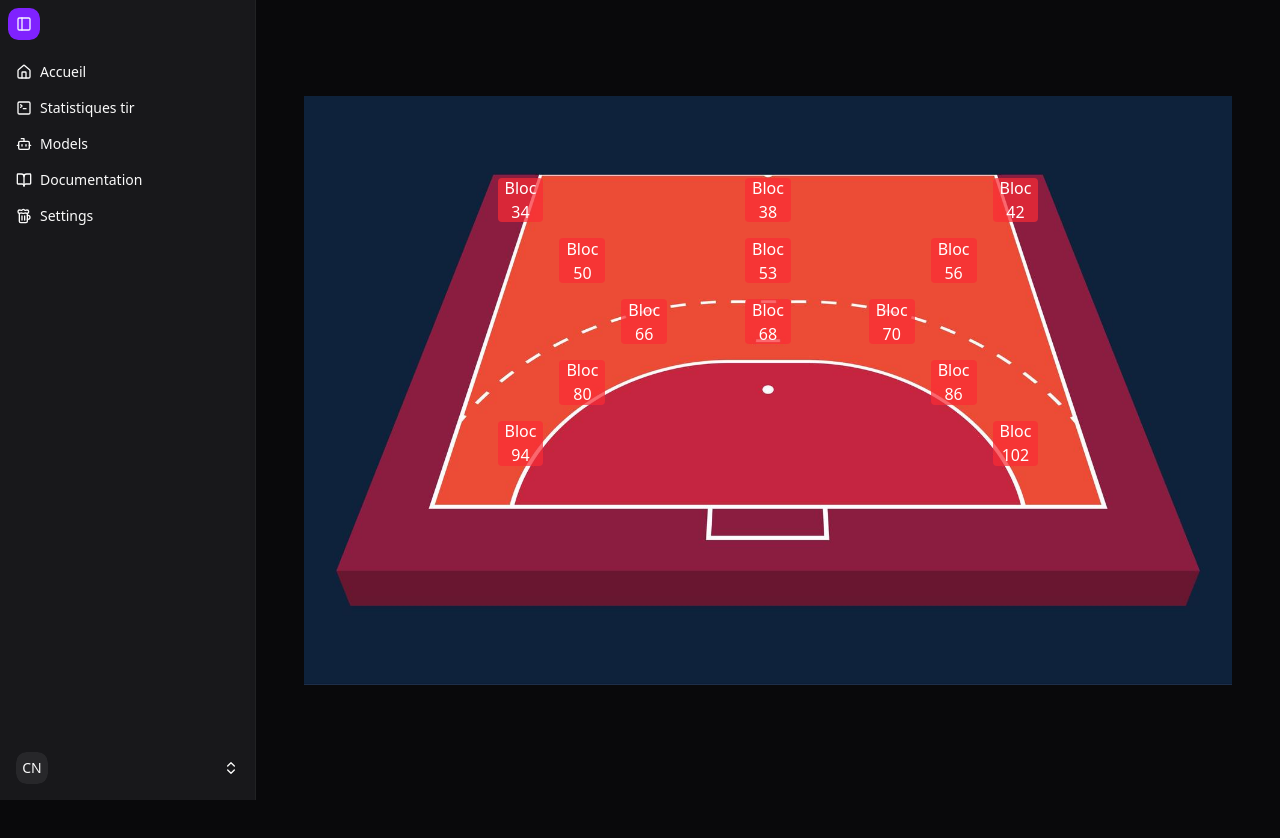
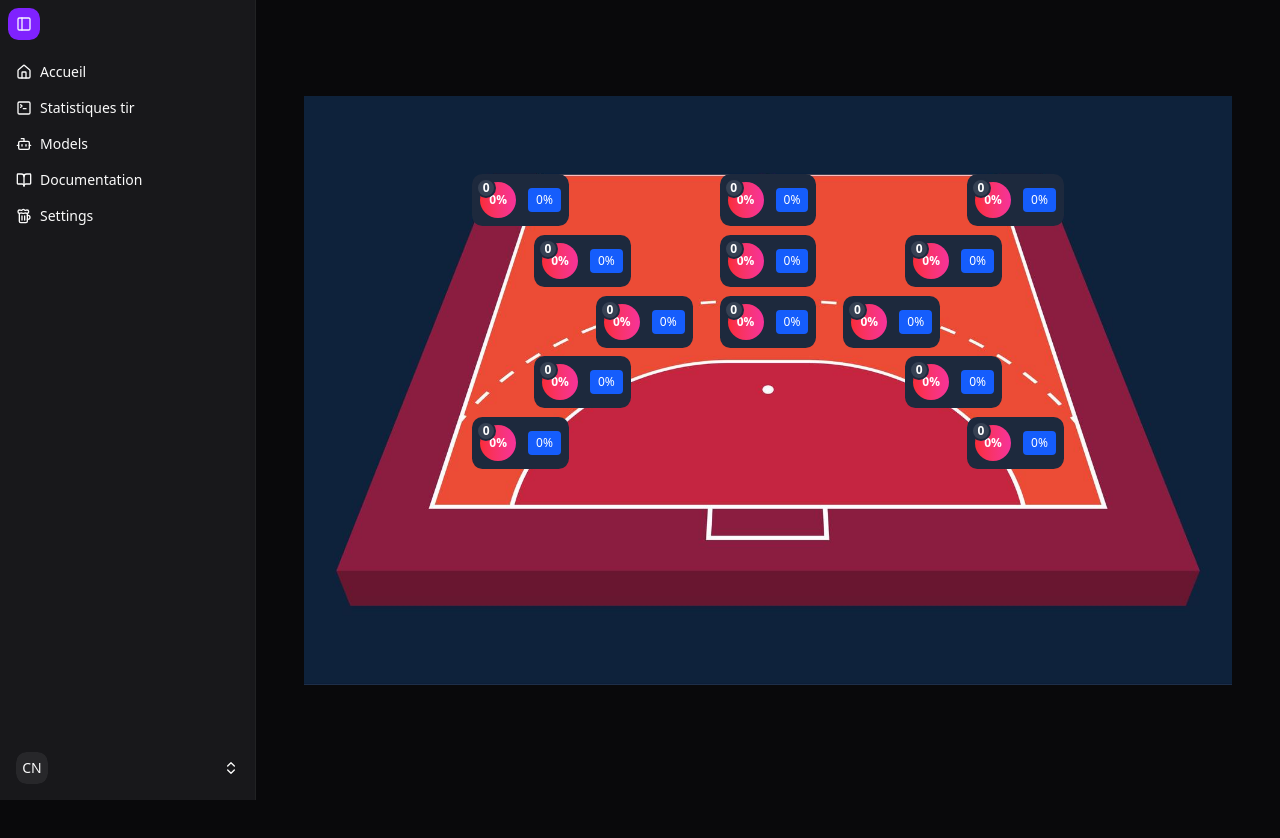
Before and after one commit to AnsseauMattheo/SaeHandDBut3-Front, a React (Vite) app: page /DashBoard/StatTir in a window 1280 px wide. Shown: the top 838 px of the page. Built offline with nearby package versions, Linux system fonts and the light colour scheme; no server answers.

Commit message:
affichage zone tir

```diff
--- a/src/Pages/StatTir.jsx
+++ b/src/Pages/StatTir.jsx
@@ -6,7 +6,6 @@ export default function StatTir() {
     return (
         <>
             <CarteTirs/>
-            <DonneeTir/>
         </>
     )
 }
--- a/src/components/CarteTirs.jsx
+++ b/src/components/CarteTirs.jsx
@@ -1,9 +1,82 @@
 import terrainVide from "../assets/DemiTerrainVide.jpg";
+import DonneTir from "./DonneeTir";
+
 
 const CarteTirs = () => {
+    const totalCases = 150;
+    const cols = 15;
+
+    const blocks = [
+        [94],
+        [80],
+        [66],
+        [68],
+        [70],
+        [86],
+        [102],
+        [53],
+        [38],
+        [50],
+        [56],
+        [34],
+        [42],
+    ];
+
+    const caseToBlock = {};
+    blocks.forEach((block) => {
+        block.forEach((c, i) => {
+            caseToBlock[c] = { block, isFirst: i === 0 };
+        });
+    });
+
+    function caseToCoords(caseNumber, cols = 15) {
+    const row = Math.ceil(caseNumber / cols);
+    const col = ((caseNumber - 1) % cols) + 1;
+    return { row, col };
+}
+
+
     return (
         <>
-            <img src={terrainVide} alt={"Carte Tirs"}/>
+        <img src={terrainVide} />
+            <div className="absolute inset-0 grid grid-cols-15 grid-rows-10 gap-4 p-6 w-full aspect-[15/10]">
+                {Array.from({ length: totalCases }).map((_, i) => {
+                    const caseNum = i + 1;
+
+                    if (caseToBlock[caseNum]) {
+                        const { block, isFirst } = caseToBlock[caseNum];
+                        const { row, col } = caseToCoords(caseNum, cols);
+
+                        if (isFirst) {
+                            // Case "maîtresse" du bloc
+                            return (
+                                <div
+                                    key={caseNum}
+                                    className={`row-start-${row} col-start-${col} col-span-${block.length} bg-red-500/70 flex items-center justify-center text-white rounded`}
+                                >
+                                    <DonneTir/>
+                                </div>
+                            );
+                        } else {
+                            // Les autres cases du bloc → invisibles
+                            return (
+                                <div
+                                    key={caseNum}
+                                    className="opacity-0 pointer-events-none"
+                                />
+                            );
+                        }
+                    }
+
+                    // Cases normales (non utilisées) → invisibles
+                    return (
+                        <div
+                            key={caseNum}
+                            className="opacity-0 pointer-events-none"
+                        />
+                    );
+                })}
+            </div>
         </>
     )
 }
--- a/src/components/DonneeTir.jsx
+++ b/src/components/DonneeTir.jsx
@@ -1,93 +1,26 @@
-function caseToCoords(caseNumber, cols = 15) {
-    const row = Math.ceil(caseNumber / cols);
-    const col = ((caseNumber - 1) % cols) + 1;
-    return { row, col };
-}
 
-// Fonction utilitaire pour un bloc fusionné
-function getBlockProps(cases, cols = 15) {
-    const coords = cases.map((c) => caseToCoords(c, cols));
+import React from 'react';
 
-    const row = coords[0].row; // toutes tes cases sont sur la même ligne
-    const colStart = Math.min(...coords.map((c) => c.col));
-    const colEnd = Math.max(...coords.map((c) => c.col));
+const DonneTir = ({tirs, totalTirs, tirsReussi}) => {
+  return (
+    <div className="inline-flex items-center bg-slate-800 rounded-lg px-2 py-2 text-white text-sm font-medium">
 
-    return {
-        row,
-        colStart,
-        colSpan: colEnd - colStart + 1,
-    };
-}
+      <div className="relative flex items-center mr-3">
 
-const DonneTirs = () => {
-    const totalCases = 150;
-    const cols = 15;
+        <div className="w-9 h-9 bg-gradient-to-r from-red-500 to-pink-500 rounded-full flex items-center justify-center">
+          <span className="text-white text-xs font-bold">{tirs ? Math.floor(tirs/totalTirs) + "%" : "0%"}</span>
 
-    const blocks = [
-        [94],
-        [80],
-        [66],
-        [68],
-        [70],
-        [86],
-        [102],
-        [53],
-        [38],
-        [50],
-        [56],
-        [34],
-        [42],
-    ];
+          <div className="absolute -top-1 -left-1 w-5 h-5 bg-gray-700 rounded-full flex items-center justify-center text-xs font-bold text-white border-2 border-slate-800">
+            {tirsReussi ? tirsReussi : "0"}
+          </div>
+        </div>
+      </div>
 
-    const caseToBlock = {};
-    blocks.forEach((block) => {
-        block.forEach((c, i) => {
-            caseToBlock[c] = { block, isFirst: i === 0 };
-        });
-    });
+      <div className="flex items-center bg-blue-600 px-2 py-1 rounded text-xs">
+        <span className="text-white">{tirs ? Math.floor(tirs/tirsReussi) + "%" : "0%"}</span>
+      </div>
+    </div>
+  );
+};
 
-    return (
-        <>
-            <div className="absolute inset-0 grid grid-cols-15 grid-rows-10 gap-4 p-6 w-full aspect-[15/10]">
-                {Array.from({ length: totalCases }).map((_, i) => {
-                    const caseNum = i + 1;
-
-                    if (caseToBlock[caseNum]) {
-                        const { block, isFirst } = caseToBlock[caseNum];
-                        const { row, col } = caseToCoords(caseNum, cols);
-
-                        if (isFirst) {
-                            // Case "maîtresse" du bloc
-                            return (
-                                <div
-                                    key={caseNum}
-                                    className={`row-start-${row} col-start-${col} col-span-${block.length} bg-red-500/70 flex items-center justify-center text-white rounded`}
-                                >
-                                    Bloc {block.join("-")}
-                                </div>
-                            );
-                        } else {
-                            // Les autres cases du bloc → invisibles
-                            return (
-                                <div
-                                    key={caseNum}
-                                    className="opacity-0 pointer-events-none"
-                                />
-                            );
-                        }
-                    }
-
-                    // Cases normales (non utilisées) → invisibles
-                    return (
-                        <div
-                            key={caseNum}
-                            className="opacity-0 pointer-events-none"
-                        />
-                    );
-                })}
-            </div>
-        </>
-    )
-}
-
-export default DonneTirs;
+export default DonneTir;
--- a/src/components/DonnéeTir.jsx
+++ /dev/null
@@ -1,26 +0,0 @@
-
-import React from 'react';
-
-const DonneTir = ({tirs, totalTirs, tirsReussi}) => {
-  return (
-    <div className="inline-flex items-center bg-slate-800 rounded-lg px-3 py-2 text-white text-sm font-medium">
-
-      <div className="relative flex items-center mr-3">
-
-        <div className="w-12 h-12 bg-gradient-to-r from-red-500 to-pink-500 rounded-full flex items-center justify-center">
-          <span className="text-white text-xs font-bold">{tirs ? Math.floor(tirs/totalTirs) + "%" : "0%"}</span>
-
-          <div className="absolute -top-1 -left-1 w-5 h-5 bg-gray-700 rounded-full flex items-center justify-center text-xs font-bold text-white border-2 border-slate-800">
-            {tirsReussi ? tirsReussi : "0"}
-          </div>
-        </div>
-      </div>
-
-      <div className="flex items-center bg-blue-600 px-2 py-1 rounded text-xs">
-        <span className="text-white">{tirs ? Math.floor(tirs/tirsReussi) + "%" : "0%"}</span>
-      </div>
-    </div>
-  );
-};
-
-export default DonneTir;
```
